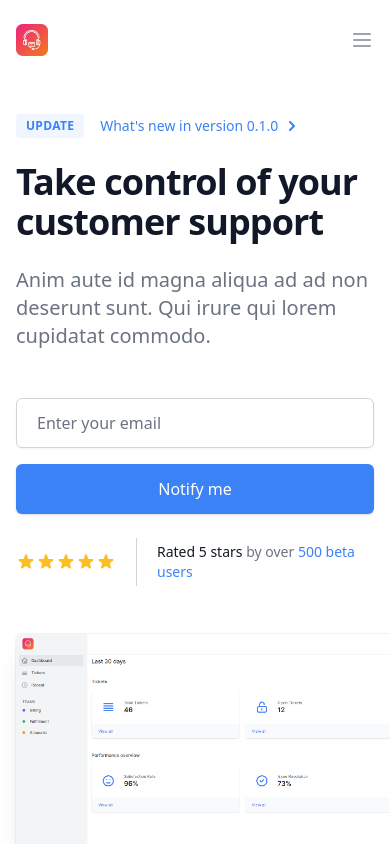
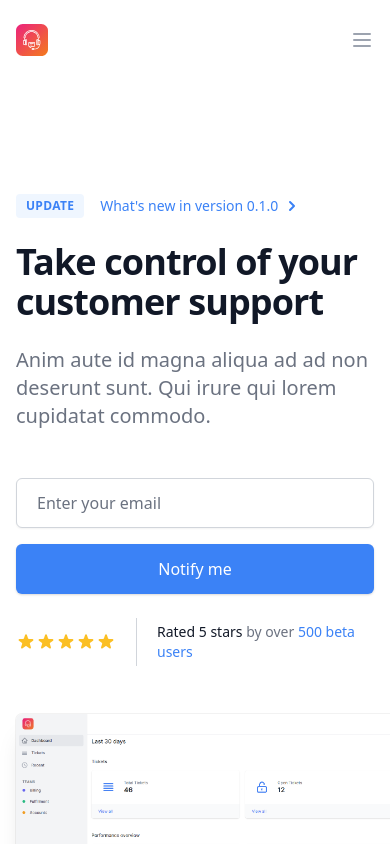
Before and after one commit to r-freeman/intellagent, a React (Create React App) app in the folder client/: page / in a window 390 px wide. Shown: the top 844 px of the page. Built offline with nearby package versions, Linux system fonts and the light colour scheme; a web font is replaced by a local one; what @tailwindcss/typography would draw is missing.

Commit message:
Updated Hero component

```diff
--- a/client/src/components/Hero.js
+++ b/client/src/components/Hero.js
@@ -3,7 +3,6 @@
 
 function Hero() {
     return (
-        <main className="-mt-20 sm:mt-0">
         <div className="pt-8 overflow-hidden sm:pt-12 lg:relative lg:py-48">
             <div
                 className="mx-auto max-w-md px-4 sm:max-w-3xl sm:px-6 lg:px-8 lg:max-w-7xl lg:grid lg:grid-cols-2 lg:gap-24">
@@ -120,7 +119,6 @@
                 </div>
             </div>
         </div>
-        </main>
     )
 }
 
```
Lines whose indentation alone changed are shown as unchanged.
